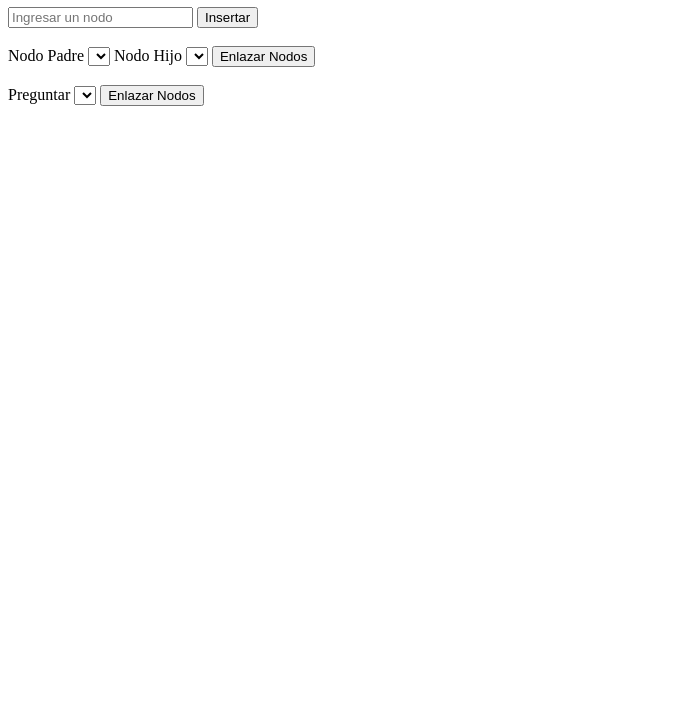
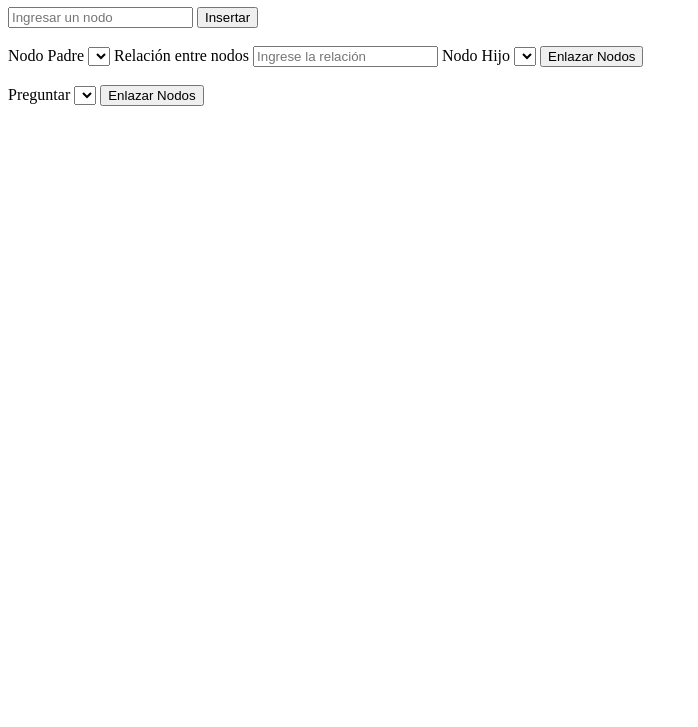
Before and after one commit to j4dev/red-semantica, a website: page index.html in a window 1280 px wide. Shown: the part 73-800 px from the top of the page, without its empty margins (0-698 px from the left). Drawn offline with Linux system fonts and the light colour scheme.

Commit message:
Ingreso de las relaciones entre nodos funciona.

```diff
--- a/index.html
+++ b/index.html
@@ -12,6 +12,8 @@
 
         Nodo Padre <select id="padre">
         </select>
+        Relación entre nodos
+        <input type="text"  placeholder="Ingrese la relación" id="relacion"/>
         Nodo Hijo <select id="hijo">
         </select>
         <input type="button" value="Enlazar Nodos" onClick="conectarNodos()"/><br><br>
--- a/ts/ClsGrafo.ts
+++ b/ts/ClsGrafo.ts
@@ -143,9 +143,11 @@ var grafo = new ClsGrafo;
 function insertarNodo() {
     let padre = <HTMLElement> document.getElementById("padre");
     let hijo = <HTMLElement> document.getElementById("hijo");
+
     var dato = document.querySelector<HTMLInputElement>("#insertar").value.toString();
     var nuevo:ClsNodo = new ClsNodo(dato);
     grafo.agregarNodo(nuevo);
+    (<HTMLInputElement>document.getElementById("insertar")).value = "";
     padre.innerHTML = "";
     hijo.innerHTML = "";
     console.log(grafo);
@@ -181,4 +183,6 @@ function conectarNodos() {
         }
     });
     grafo.conectarNodos(nodoPadre,nodoHijo,relacion);
+    console.log(grafo);
+
 }
```
Also changed, not shown: dist/ClsGrafo.js, 1 other file.
